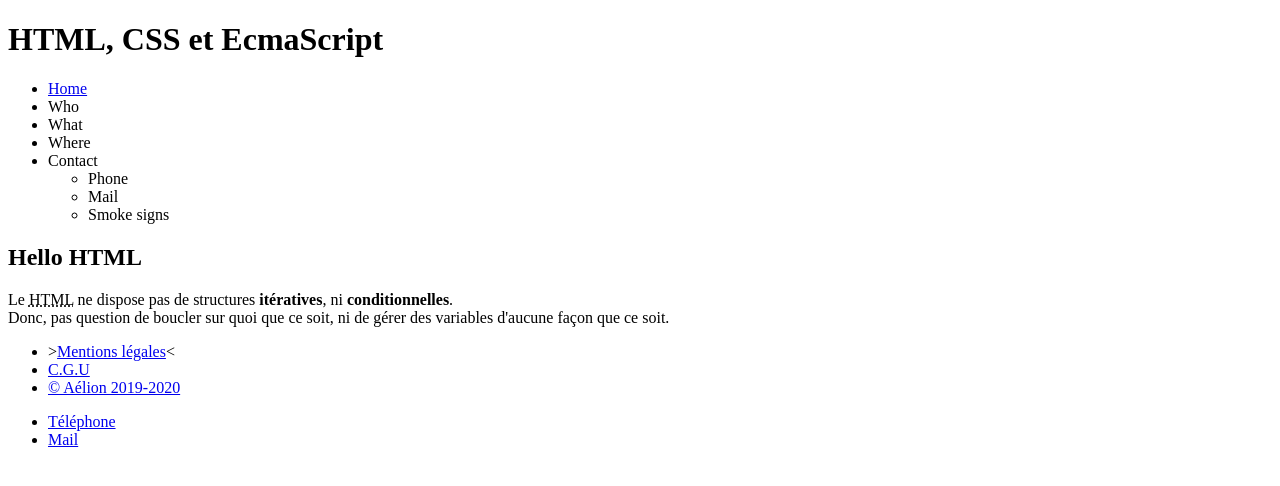
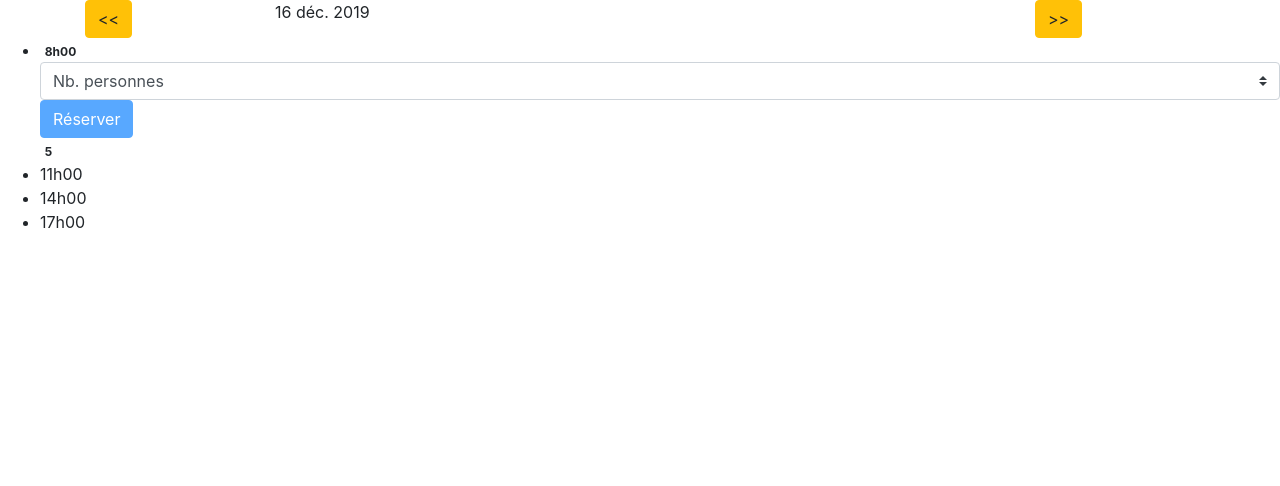
Before and after one commit to NiABCo/HTML-CSS, a website: page index.html in a window 1280 px wide. Drawn offline with nearby package versions, Linux system fonts and the light colour scheme.

Commit message:
added changes training

```diff
--- a/index.html
+++ b/index.html
@@ -6,74 +6,70 @@
             name="viewport"
             content="width=device-width,initial-scale=1,maximum-scale=1,user-scalable=no"
         >
-        <title>Hello HTML !</title>
+        <title>Navette Economique</title>
+
+        <!--link stylesheets-->
+        <link href="./node_modules/bootstrap/dist/css/bootstrap.min.css" rel="stylesheet">
+        <link href="./assets/css/styles.css" rel="stylesheet"> <!--insertion du lien css -->
     </head>
 
     <body>
-        <header>
-            <h1>HTML, CSS et EcmaScript</h1>
-        </header>
+        <div class="container">
+            <div id="date-selector" class="row">
+                <div class="col-2">
+                    <a href="#" title="Previous date" class="btn btn-warning" role="button">
+                        &lt;&lt;
+                    </a>
+                </div>
 
-        <!--Navigation links for my page-->
-        <nav>
-            <ul><!--Row list container-->
-                <li>
-                    <a href="#" title="Go to the HTML /CSS home">Home</a>
-                </li>
-                <li>Who</li>
-                <li>What</li>
-                <li>Where</li>
-                <li>
-                    Contact
-                    <ul>
-                        <li>Phone</li>
-                        <li>Mail</li>
-                        <li>Smoke signs</li>
-                    </ul>
-                </li>
-            </ul>
-        </nav>
-        <!--End of navigation links-->
+                <div class="col-8">
+                    <span>16 déc. 2019</span> <!--span pour isoler du texte-->
+                </div>
+
+                <div class="col-2">
+                    <a href="#" title="Next date" class="btn btn-warning" role="button">
+                        &gt;&gt;
+                    </a>
+                </div>
+            </div>
+        </div>
+
 
         <main>
-        <!--Begin of user visible content-->
-        <header>
-            <h2>Hello HTML</h2>
-        </header>
+             <ul>
+                <li class="tour bordered" id="Tour-1">
+                    <span class="badge">8h00</span>
+                    <form id="tour-form-1">
+                        <select class="custom-select lo" size="1" name="" id="valueToSelect">
+                            <option value="" disabled selected>Nb. personnes</option>
+                            <option value="1"></option>
+                            <option value="2"></option>
+                            <option value="3"></option>
+                            <option value="4"></option>
+                            <option value="5"></option>
+                        </select>
+                        <button type="button" disabled class="btn btn-primary">
+                            Réserver
+                        </button>
+                    </form>
+                    <span class="badge">
+                        5
+                    </span>
 
-        <p>
-            Le <abbr title="Hyper Text Markup Language">HTML</abbr> ne dispose pas de structures <strong>itératives</strong>,
-            ni <strong>conditionnelles</strong>.<br>Donc, pas question de boucler sur quoi que ce soit,
-            ni de gérer des variables d'aucune façon que ce soit.
-        </p>
-        <!--End of user visible content-->
-    </main>
 
-    <footer>
-        <nav>
-            <ul>
-                <li>
-                    &gt;<a href="./legals.html" title="Mentions légales">Mentions légales</a>&lt;
                 </li>
-                <li>
-                    <a href="./cgu.html" title="Conditions générales d'utilisation">C.G.U</a>
+
+                <li class="tour bordered" id="Tour-2">
+                    11h00
                 </li>
-                <li>
-                    <a href="https:www.aelion.fr" target="_new" title="Aélion">&copy; Aélion 2019-2020</a>
+                <li class="tour bordered" id="Tour-3">
+                    14h00
                 </li>
-            </ul>
-        </nav>
 
-        <nav>
-            <ul>
-                <li>
-                    <a href="tel:+(33)612345678" title="Call us !">Téléphone</a>
+                <li class="tour bordered" id="Tour-4">
+                    17h00
                 </li>
-                <li>
-                    <a href="mailto:you@you.com&subject=Object" title="Mail us!">Mail</a>
-                </li>
-            </ul>
-        </nav>
-    </footer>
+             </ul>
+         </main>
     </body>
 </html>
```
